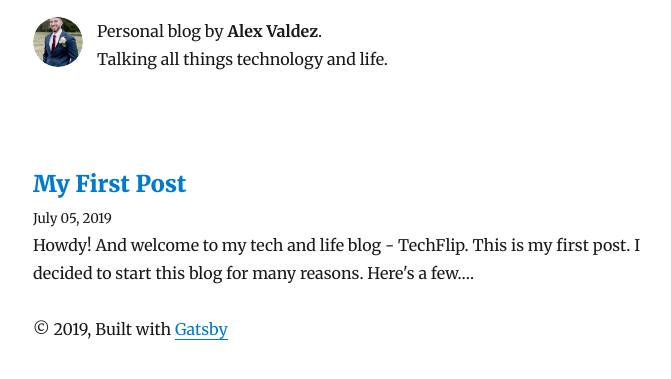
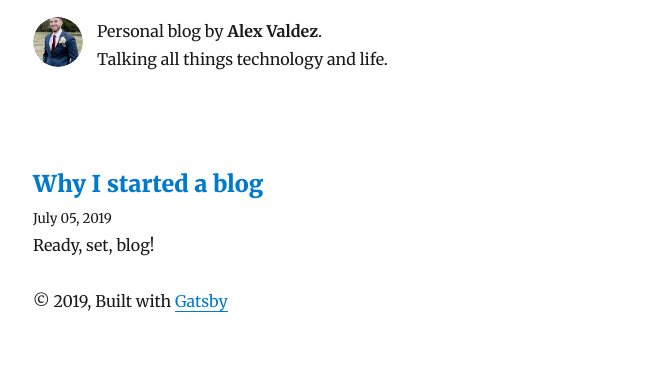
Before and after one commit to arevaldez/TechFlip, a Gatsby site: page / in a window 1280 px wide. Shown: the part 137-516 px from the top of the page, without its empty margins (292-963 px from the left). Built offline with nearby package versions, Linux system fonts and the light colour scheme; Gatsby itself is replaced by a stand-in of ours; some packages are replaced by stand-ins of ours.

Commit message:
Updated blog post description

```diff
--- a/content/blog/first-post/first-post.md
+++ b/content/blog/first-post/first-post.md
@@ -1,6 +1,7 @@
 ---
-title: "My First Post"
+title: "Why I started a blog"
 date: "2019-07-05"
+description: "Ready, set, blog!"
 ---
 
 Howdy! And welcome to my tech and life blog - **_TechFlip_**. This is my first post. I decided to start this blog for many reasons. Here's a few.
```
